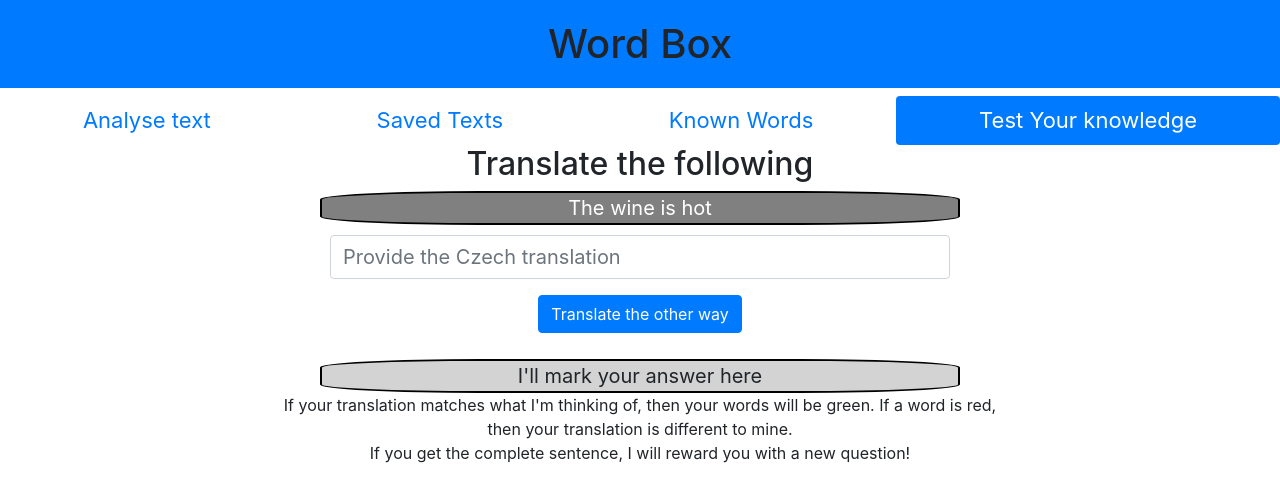
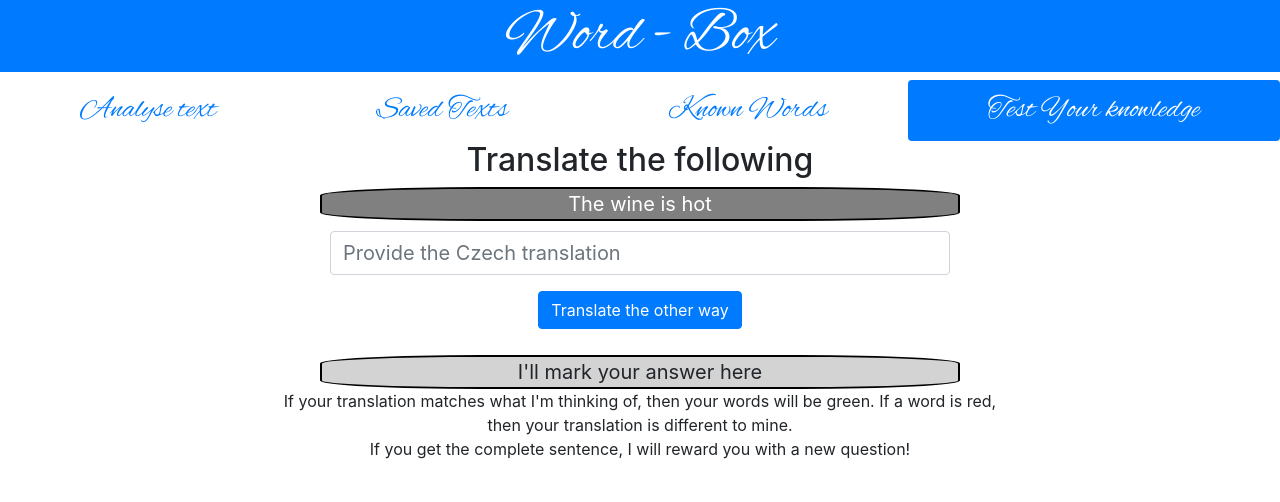
Before and after one commit to tommcandrew/Word-Box, a React (Create React App) app: page / in a window 1280 px wide. Shown: the top 502 px of the page. Built offline with nearby package versions, Linux system fonts and the light colour scheme.

Commit message:
use font Alex Brush for header and tabs

```diff
--- a/public/index.html
+++ b/public/index.html
@@ -2,6 +2,7 @@
 <html lang="en">
   <head>
     <meta charset="utf-8" />
+    <link href="https://fonts.googleapis.com/css?family=Alex+Brush&display=swap" rel="stylesheet">
     <link rel="shortcut icon" href="%PUBLIC_URL%/favicon.ico" />
     <meta name="viewport" content="width=device-width, initial-scale=1" />
     <meta name="theme-color" content="#000000" />
--- a/src/App.css
+++ b/src/App.css
@@ -8,9 +8,12 @@
 }
 
 .App-header {
-  padding: 20px;
+  font-family: 'Alex Brush', cursive;
+  font-size: 60px;
+  color: white;
 }
 
 .tabs {
-  font-size: 22px;
+  font-family: 'Alex Brush', cursive;
+  font-size: 30px;
 }
--- a/src/App.js
+++ b/src/App.js
@@ -210,7 +210,7 @@ render() {
   return (
     <div className="App">
       <div className='header'>
-        <h1 className="App-header">Word Box</h1>
+        <h1 className="App-header">Word - Box</h1>
       </div>
       <Tabs
         activeKey={this.state.tabToShow}
```
